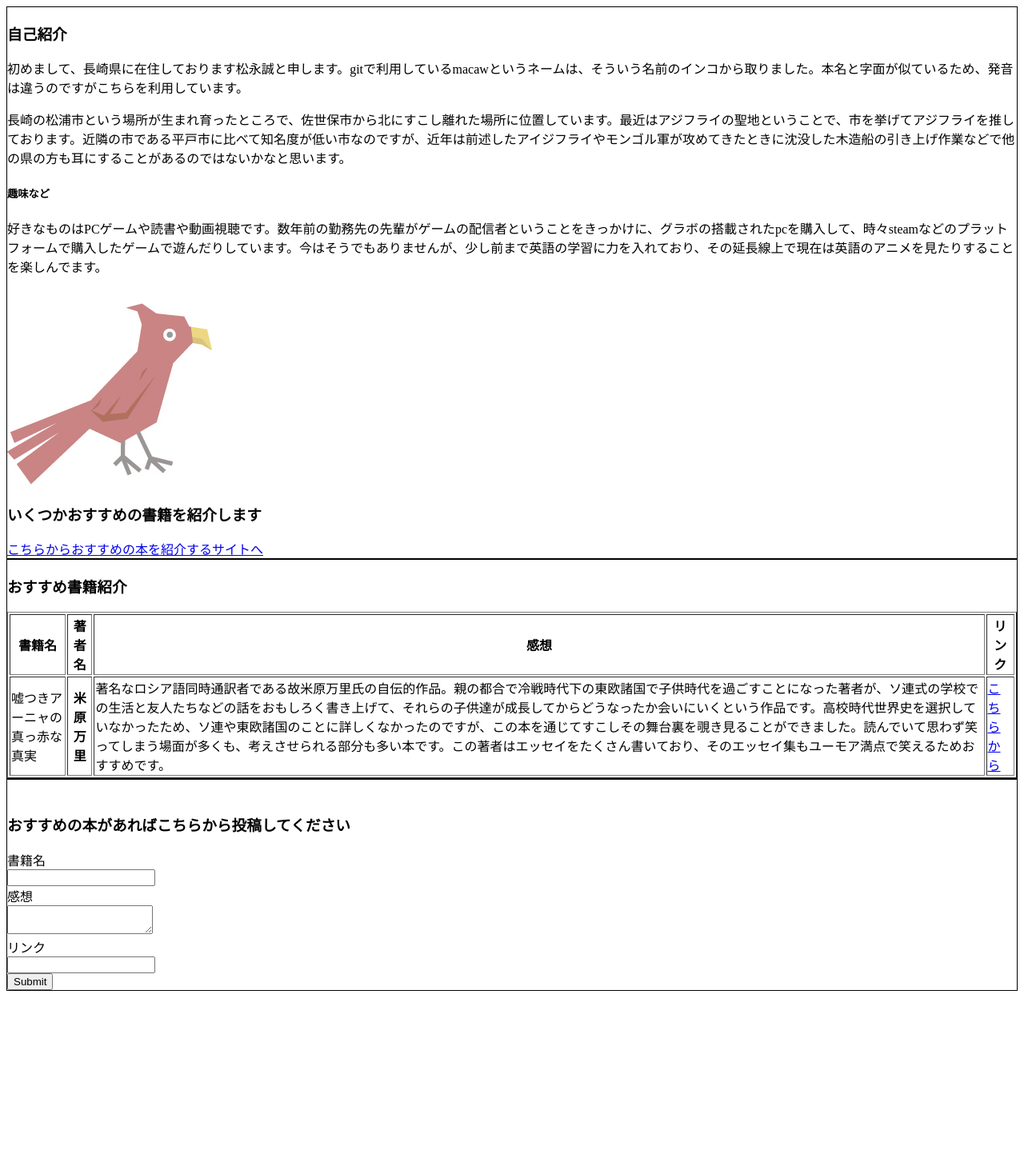
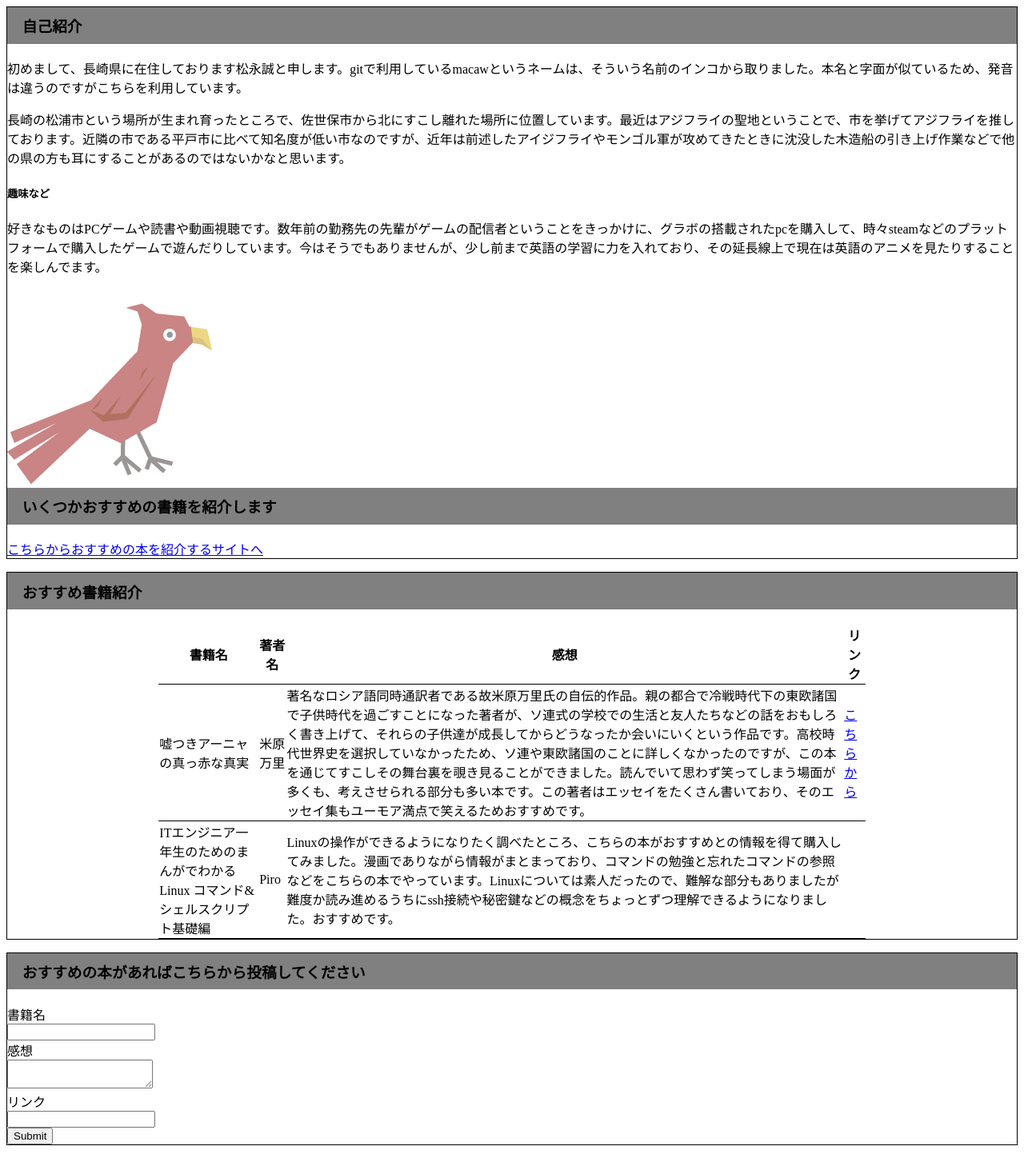
Before and after one commit to Macaw001/yuasuku, a PHP site: page /introduce.html in a window 1280 px wide. Shown: the whole page at 80% size. Before the commit the page ends 1239 px from the top, so only its background shows below. Run offline with PHP 8.4, Linux system fonts and the light colour scheme.

Commit message:
テーブルのborder-bottorの表示に成功。tableにborder-collapse:collapse;を適用し、th,tdにborder-bottomを適用することで解決

```diff
--- a/yuasuku_workdir/css/style.css
+++ b/yuasuku_workdir/css/style.css
@@ -1,3 +1,31 @@
-#introduction, #table, #form {
+#introduction {
 	border: solid black 1px;
+	margin-bottom: 1em;
 }
+
+#table {
+	border: solid black 1px;
+	margin-bottom: 1em;
+}
+
+
+#form {
+	border: solid black 1px;
+	margin-bottom: 1em;
+}
+
+h3 {
+	background-color:gray;
+	margin-top: 0;
+	padding:0.5em 0 0.5em 1em;
+}
+
+table {
+	border-collapse: collapse;
+	width: 70%;
+	margin: auto;
+}
+
+td,table,th {
+	border-bottom: 1px solid black;
+}
--- a/yuasuku_workdir/introduce.html
+++ b/yuasuku_workdir/introduce.html
@@ -28,11 +28,10 @@
 
 		<div id="table"> <!--　おすすめの書籍をテーブルで紹介 -->
 
-			<a href="##何かを記入、どこかにリンク？"></a>
 
 
 			<h3>おすすめ書籍紹介</h3>
-			<table border="1">
+			<table>
 				<tr>
 					<th>書籍名</th>
 					<th>著者名</th>
@@ -41,16 +40,23 @@
 				</tr>
 				<tr>
 					<td>嘘つきアーニャの真っ赤な真実</td>
-					<th>米原万里</th>
+					<td>米原万里</td>
 					<td>著名なロシア語同時通訳者である故米原万里氏の自伝的作品。親の都合で冷戦時代下の東欧諸国で子供時代を過ごすことになった著者が、ソ連式の学校での生活と友人たちなどの話をおもしろく書き上げて、それらの子供達が成長してからどうなったか会いにいくという作品です。高校時代世界史を選択していなかったため、ソ連や東欧諸国のことに詳しくなかったのですが、この本を通じてすこしその舞台裏を覗き見ることができました。読んでいて思わず笑ってしまう場面が多くも、考えさせられる部分も多い本です。この著者はエッセイをたくさん書いており、そのエッセイ集もユーモア満点で笑えるためおすすめです。</td>
 					<td><a href="https://www.amazon.co.jp/%E5%98%98%E3%81%A4%E3%81%8D%E3%82%A2%E3%83%BC%E3%83%8B%E3%83%A3%E3%81%AE%E7%9C%9F%E3%81%A3%E8%B5%A4%E3%81%AA%E7%9C%9F%E5%AE%9F-%E8%A7%92%E5%B7%9D%E6%96%87%E5%BA%AB-%E7%B1%B3%E5%8E%9F-%E4%B8%87%E9%87%8C/dp/4043756011">こちらから</a></td>
+				</tr>
+
+				<tr>
+					<td>ITエンジニア一年生のためのまんがでわかるLinux コマンド&シェルスクリプト基礎編</td>
+					<td>Piro</td>
+					<td>Linuxの操作ができるようになりたく調べたところ、こちらの本がおすすめとの情報を得て購入してみました。漫画でありながら情報がまとまっており、コマンドの勉強と忘れたコマンドの参照などをこちらの本でやっています。Linuxについては素人だったので、難解な部分もありましたが難度か読み進めるうちにssh接続や秘密鍵などの概念をちょっとずつ理解できるようになりました。おすすめです。</td>
 				</tr>
 			</table>
 
 		</div>
 
-		<div id="form">　<!-- おすすめの書籍を投稿するフォーム -->
 
+
+		<div id="form">
 			<h3>おすすめの本があればこちらから投稿してください</h3>
 			<form method="post" action="submit.php" name="comment_to_books">
 				<label for="book_name">書籍名</label>
@@ -67,6 +73,6 @@
 				<br>
 				<input type="submit"　value="登録する"></input>
 			</form>
-
+		</div>
 	</body>
 </html>
```
Also changed, not shown: 1 other file.
